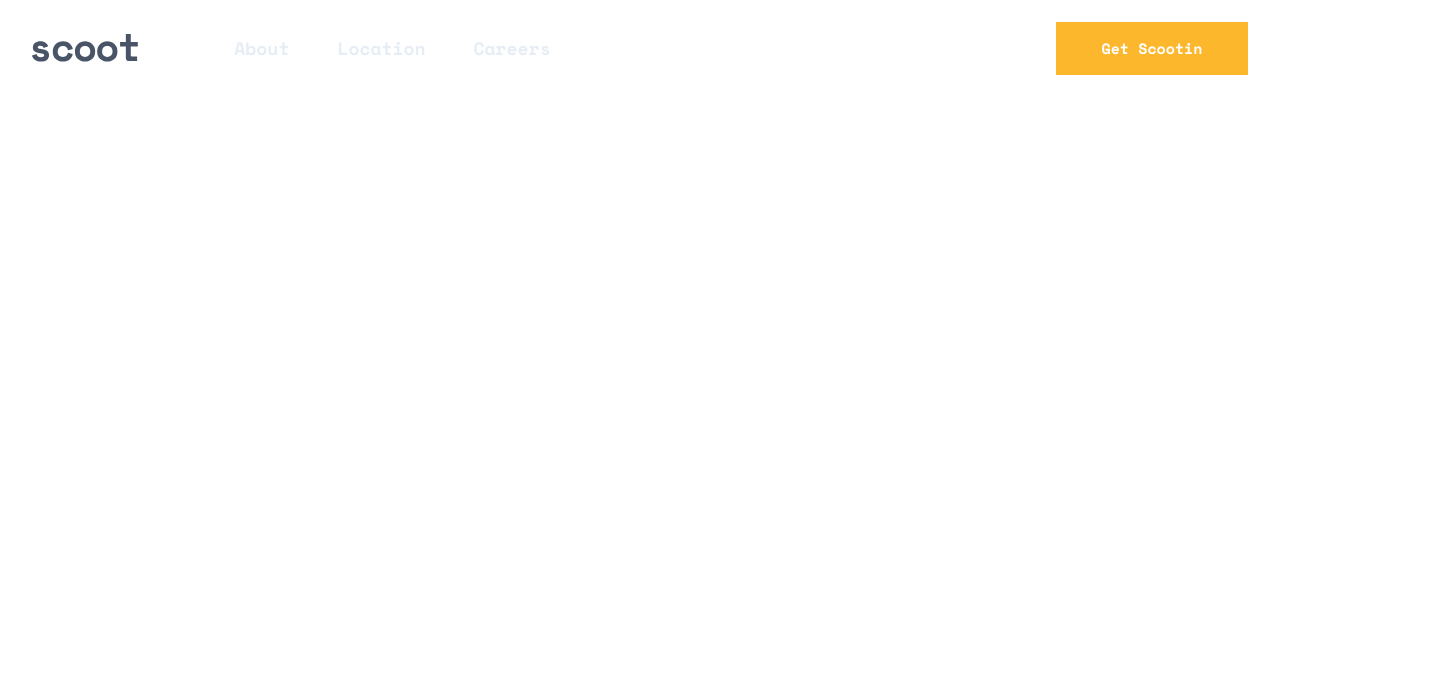
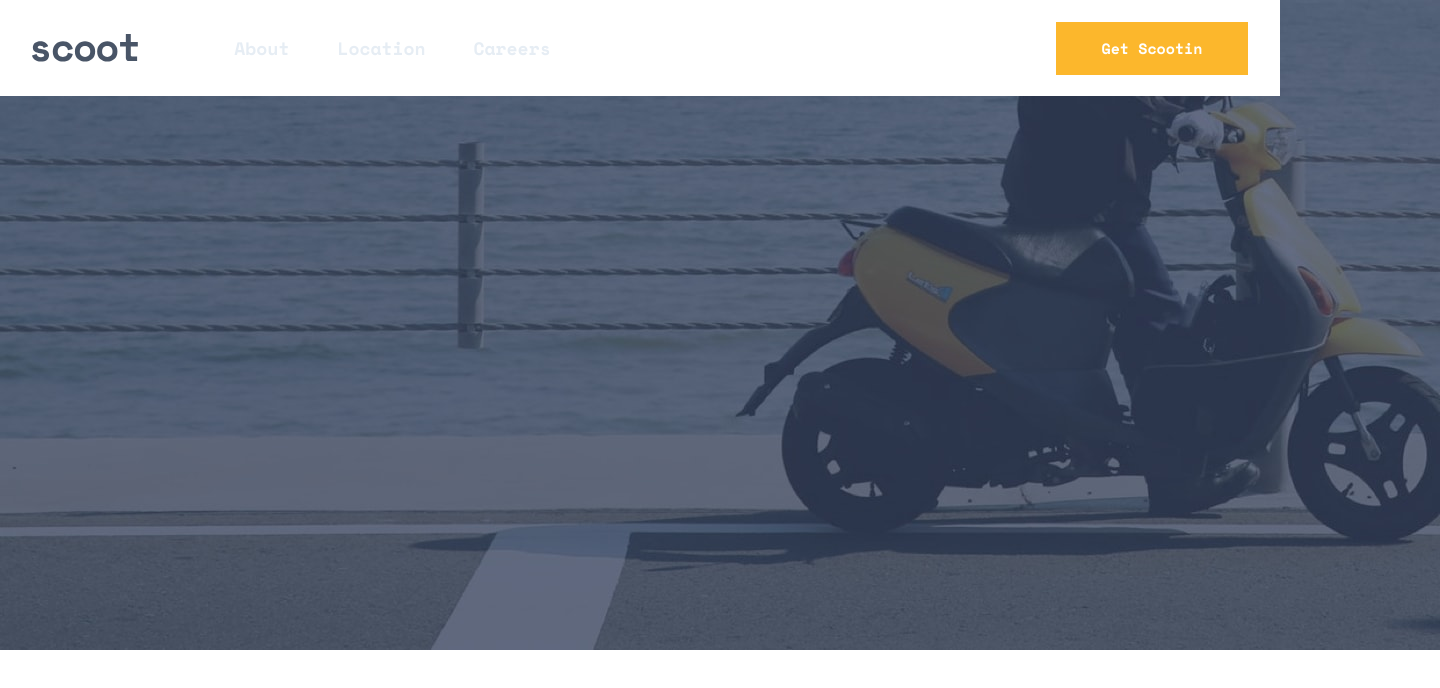
Before and after one commit to LucasS-Goncalves/scoot, an Angular app: page / in a window 1280 px wide. Shown: the top 688 px of the page, 1440 px wide, since content can reach past the window. Built offline with nearby package versions, Linux system fonts and the light colour scheme.

Commit message:
starting to work on main-img section

```diff
--- a/src/app/components/navbar/navbar.component.html
+++ b/src/app/components/navbar/navbar.component.html
@@ -20,3 +20,16 @@
   </nav>
   <div class="overlay" (click)="openMenu()"></div>
 </header>
+
+<main>
+  <section class="main_img_section">
+    <div class="img_container">
+      <picture>
+        <source media="(max-width: 767px)" srcset="../../../assets/images/home-hero-mobile.jpg">
+        <source media="(max-width: 1199px)" srcset="../../../assets/images/home-hero-tablet.jpg">
+        <source media="(min-width: 1200px)" srcset="../../../assets/images/home-hero-desktop.jpg">
+        <img src="../../../assets/images/home-hero-mobile.jpg" alt="scooter" class="image">
+      </picture>
+    </div>
+  </section>
+</main>
--- a/src/app/components/navbar/navbar.component.ts
+++ b/src/app/components/navbar/navbar.component.ts
@@ -3,7 +3,10 @@ import { Component, HostListener } from '@angular/core';
 @Component({
   selector: 'app-navbar',
   templateUrl: './navbar.component.html',
-  styleUrls: ['./navbar.component.css']
+  styleUrls: [
+    './navbar.component.css',
+    './styles/main-img-section.css'
+  ]
 })
 export class NavbarComponent {
 
@@ -13,7 +16,7 @@ export class NavbarComponent {
   @HostListener('window:resize', ['$event'])
   onResize(){
     this.innerWidth = window.innerWidth;
-    if(this.innerWidth < 768 && this.openedMenu === true){
+    if(this.innerWidth > 767 && this.openedMenu === true){
       this.openedMenu = false;
     }
   }
```
Also changed, not shown: src/app/components/navbar/styles/main-img-section.css (added).
